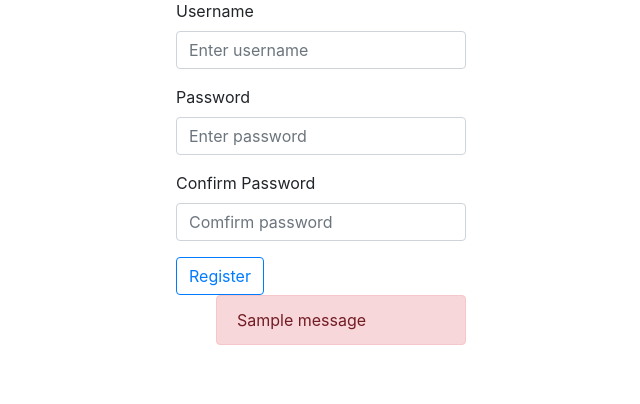
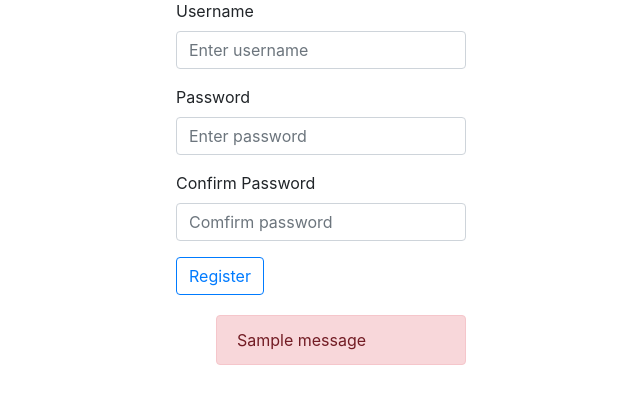
Before and after one commit to DoubleTrio/project-one, a Flask app: page /register in a window 1280 px wide. Shown: the part 113-517 px from the top of the page, without its empty margins (319-959 px from the left). Run offline with Flask 2, Linux system fonts and the light colour scheme; one stand-in notice (Sample message) is shown; some libraries are stand-ins or nearby versions.

Commit message:
simply added margin

```diff
--- a/application.py
+++ b/application.py
@@ -46,7 +46,7 @@ def hello():
         return redirect(url_for('registerPage'))
     else:
         password = generate_password_hash(password)
-        db.execute("INSERT INTO users (username, password) VALUES (:name, :password)",
-                   {"name": username, "password": password})
-        db.commit()
+        # db.execute("INSERT INTO users (username, password) VALUES (:name, :password)",
+        #            {"name": username, "password": password})
+        # db.commit()
         return render_template("hello.html", name=username, password=password)
--- a/static/styles.css
+++ b/static/styles.css
@@ -2,3 +2,7 @@ h1 {
   text-align: center;
   font-size: 1px;
 }
+
+.margin {
+  margin-top: 20px;
+}
--- a/templates/register.html
+++ b/templates/register.html
@@ -26,7 +26,7 @@
     {% if messages %}
       <ul>
       {% for message in messages %}
-        <div class="alert alert-danger container">{{ message }}</div>
+        <div class="alert alert-danger container margin">{{ message }}</div>
       {% endfor %}
       </ul>
     {% endif %}
```
Also changed, not shown: import.py (+9 -9 lines).
